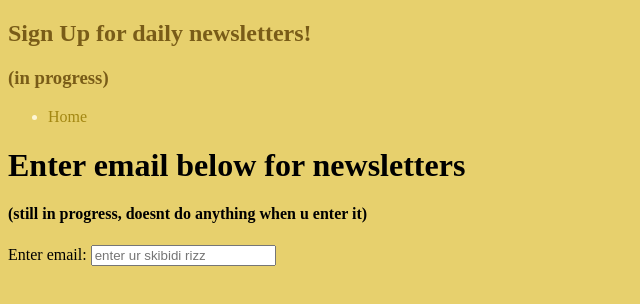
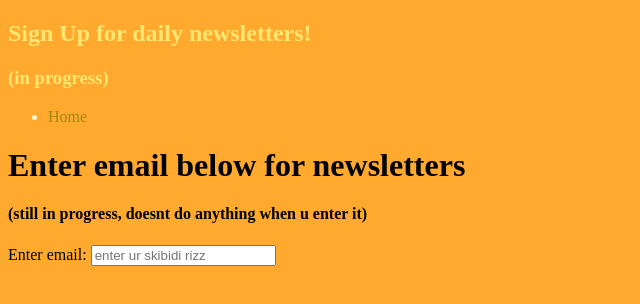
Before and after one commit to smilebucks/smileweb, a plain HTML site: page signup.html in a window 1280 px wide. Shown: the whole page, without its empty margins (0-640 px from the left). Drawn offline with Linux system fonts and the light colour scheme.

```diff
--- a/style.css
+++ b/style.css
@@ -2,11 +2,11 @@ html {
 
   height: 100%;
   width: 100%;
-  background-color: #e7d06d;
+  background-color: #FFAA2E;
 }
 
 .cool {
-  color: #795c18;
+  color: #FFE770;
 }
 
 .clickable {
```
Also changed, not shown: index.html (+3 -2 lines).
